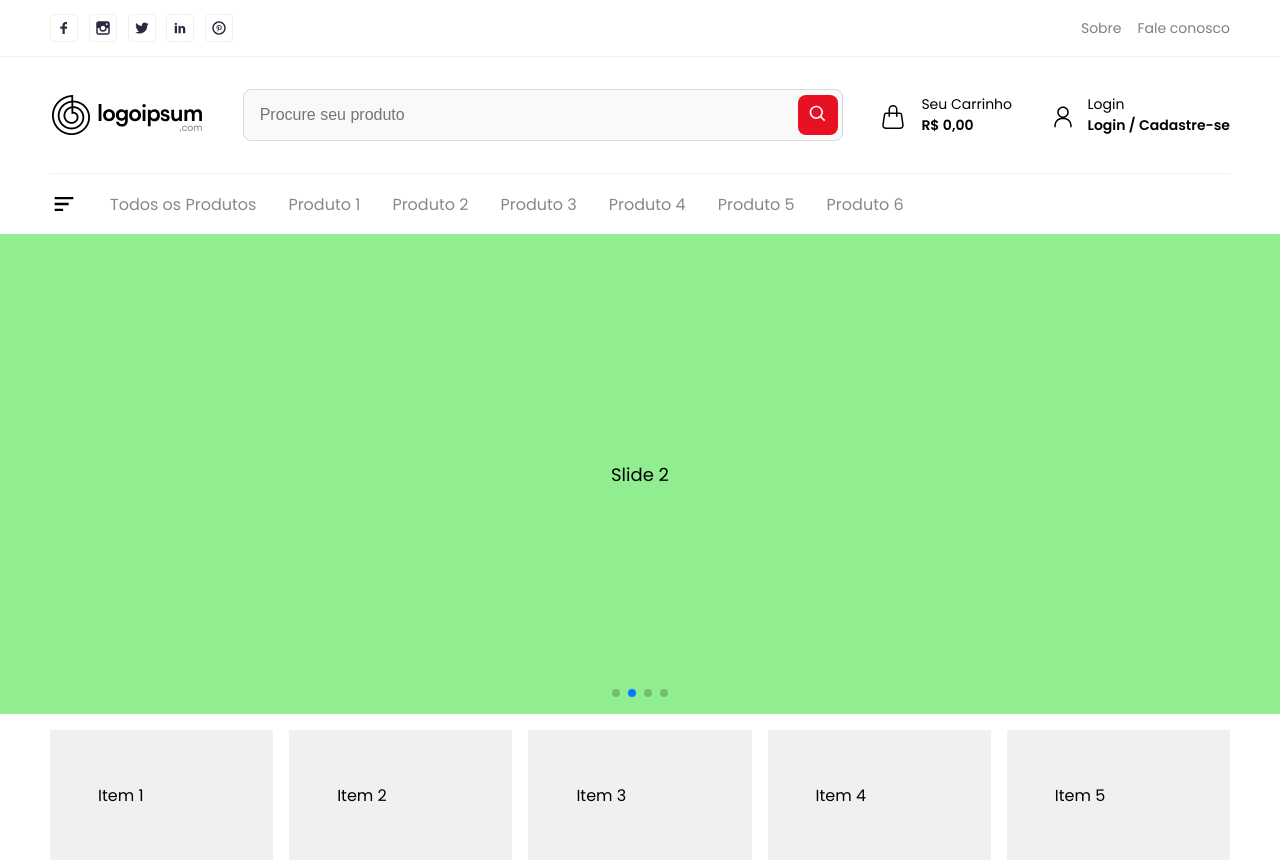
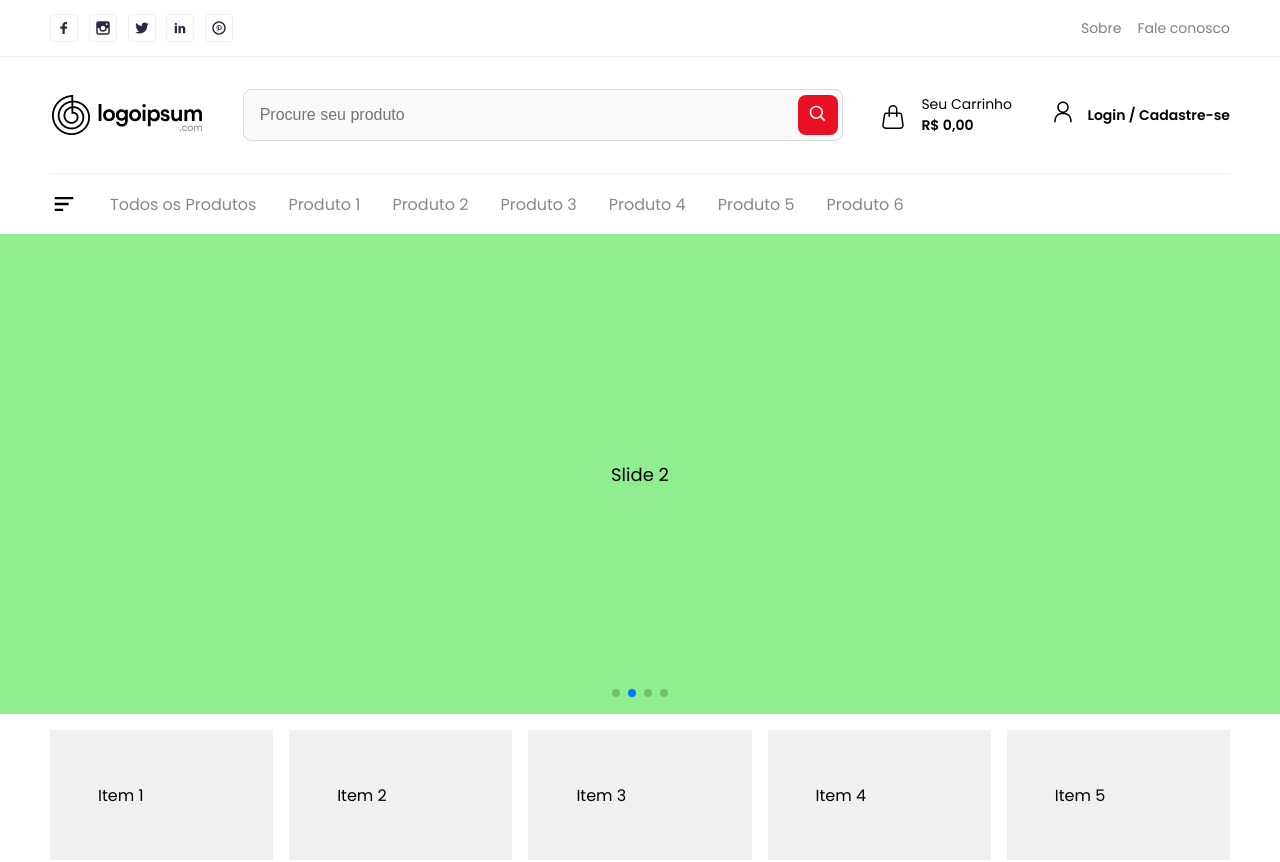
Before and after one commit to rodrigosantosdev/ecommerce-app, a Next.js app: page / in a window 1280 px wide. Shown: the top 862 px of the page. Built offline with nearby package versions, Linux system fonts and the light colour scheme.

Commit message:
adjust styles

```diff
--- a/src/components/Login/Login.tsx
+++ b/src/components/Login/Login.tsx
@@ -26,9 +26,6 @@ export default function Login() {
       </LoginIcon>
       <LoginText>
         <Link href="#">
-          <p>Login</p>
-        </Link>
-        <Link href="#">
           <LoginModalButton onClick={OpenModal}>
             Login / Cadastre-se
           </LoginModalButton>
--- a/src/components/Login/style.ts
+++ b/src/components/Login/style.ts
@@ -2,7 +2,7 @@ import styled from "styled-components";
 
 export const LoginContainer = styled.div`
   display: flex;
-  align-items: end;
+  align-items: center;
   gap: 0.8rem;
 `
 export const LoginModalButton = styled.button`
```
